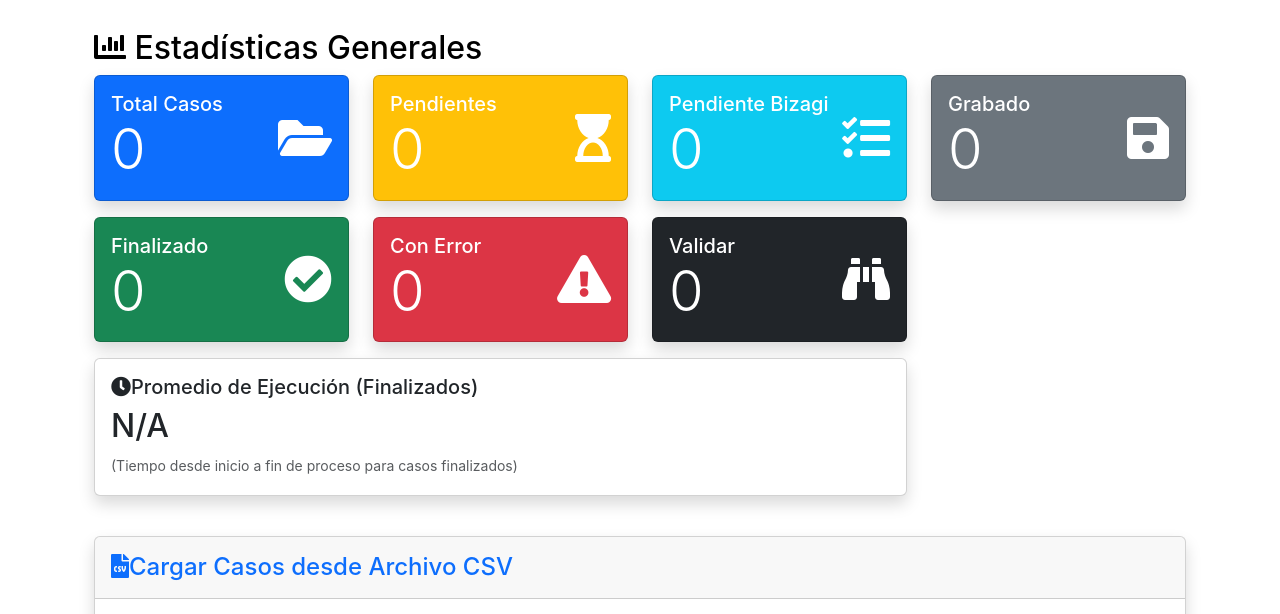
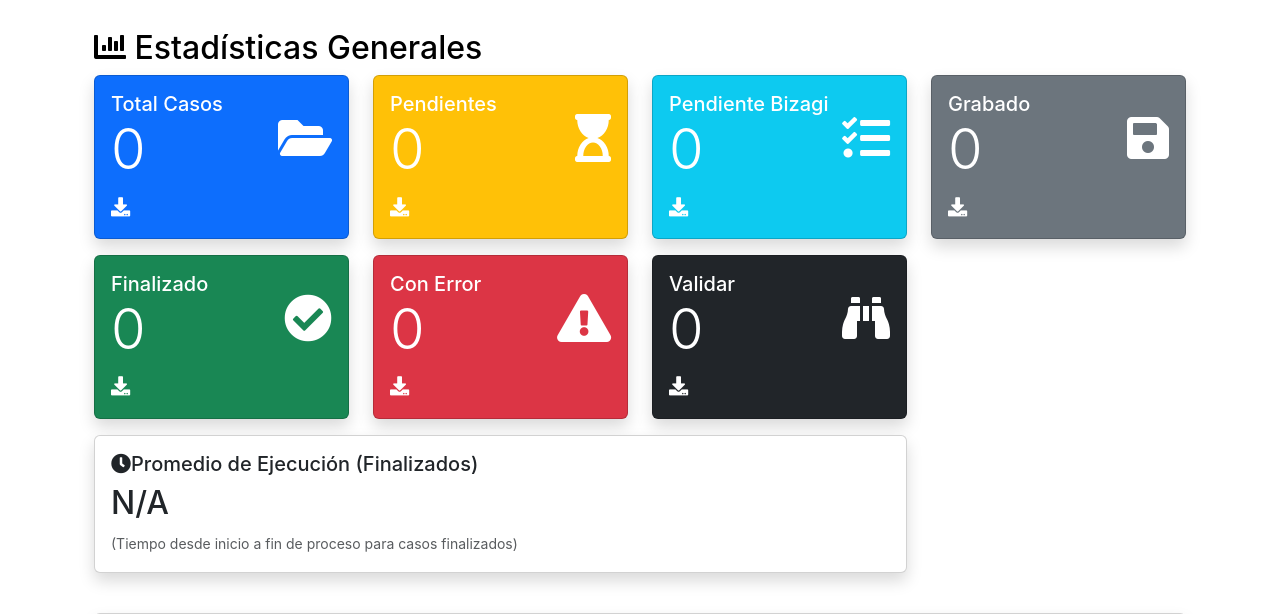
Before and after one commit to jmfernand1/kcique-project, a Django app: page /adagio/ in a window 1280 px wide. Shown: the part 138-752 px from the top of the page. Run offline with Django 4.2, Linux system fonts and the light colour scheme; data that the repository does not hold is empty.

Commit message:
modificacion para descarga archivo

```diff
--- a/adagio/urls.py
+++ b/adagio/urls.py
@@ -18,6 +18,15 @@ urlpatterns = [
     path('casos/<int:pk>/', views.CasoDebitoDetailView.as_view(), name='casopendiente_detail'),
     path('casos/<int:pk>/editar/', views.CasoDebitoUpdateView.as_view(), name='casopendiente_update'),
     path('casos/<int:pk>/eliminar/', views.CasoDebitoDeleteView.as_view(), name='casopendiente_delete'),
+
+    # URLs de descarga CSV
+    path('descargar/todos/', views.descargar_todos_casos, name='descargar_todos_casos'),
+    path('descargar/pendientes/', views.descargar_casos_pendientes, name='descargar_casos_pendientes'),
+    path('descargar/pendiente-bizagi/', views.descargar_casos_pendiente_bizagi, name='descargar_casos_pendiente_bizagi'),
+    path('descargar/grabado/', views.descargar_casos_grabado, name='descargar_casos_grabado'),
+    path('descargar/finalizado/', views.descargar_casos_finalizado, name='descargar_casos_finalizado'),
+    path('descargar/con-error/', views.descargar_casos_con_error, name='descargar_casos_con_error'),
+    path('descargar/validar/', views.descargar_casos_validar, name='descargar_casos_validar'),
 ]
 
 # Añadir las URLs de la API
--- a/adagio/views.py
+++ b/adagio/views.py
@@ -11,8 +11,10 @@ from django.views.generic import ListView, DetailView, CreateView, UpdateView, D
 from rest_framework import viewsets
 from django_filters.rest_framework import DjangoFilterBackend
 from .serializers import CasoDebitoSerializer
-from django.http import HttpResponseRedirect
+from django.http import HttpResponseRedirect, HttpResponse
 from django.utils.translation import gettext_lazy as _
+import csv
+from datetime import datetime
 
 # Reutilizaremos la lógica de carga del script, pero adaptada a una vista
 # Idealmente, esta lógica podría estar en un archivo de 'servicios' o 'utils' de la app.
@@ -227,3 +229,97 @@ class CasoDebitoViewSet(viewsets.ModelViewSet):
     serializer_class = CasoDebitoSerializer
     filter_backends = [DjangoFilterBackend]
     filterset_fields = ['estado', 'cod_caso_bizagi', 'num_prestamo']
+
+
+# Vistas de descarga CSV
+def generar_csv_response(queryset, filename_prefix):
+    """
+    Función auxiliar para generar respuesta CSV desde un queryset de CasoDebito
+    """
+    response = HttpResponse(content_type='text/csv')
+    timestamp = datetime.now().strftime('%Y%m%d_%H%M%S')
+    response['Content-Disposition'] = f'attachment; filename="{filename_prefix}_{timestamp}.csv"'
+
+    writer = csv.writer(response)
+
+    # Escribir encabezados
+    writer.writerow([
+        'ID', 'Código Caso Bizagi', 'Número Préstamo', 'Documentos Solicitados',
+        'Documento Titular', 'Tipo de Cuenta', 'Número Cuenta Débito',
+        'Secuencia Cuenta', 'Código del Banco', 'Código Ciudad', 'Tipo Débito',
+        'Autoriza', 'Fecha Desembolso', 'Estado', 'Fecha Creación',
+        'Fecha Actualización', 'Fecha Inicio Proceso', 'Fecha Fin Proceso',
+        'Proceso Creador', 'Proceso Actualizador', 'Intentos Procesamiento',
+        'Último Error'
+    ])
+
+    # Escribir datos
+    for caso in queryset:
+        writer.writerow([
+            caso.id,
+            caso.cod_caso_bizagi,
+            caso.num_prestamo or '',
+            caso.docsoldv or '',
+            caso.doctitulardv or '',
+            caso.tipo_de_cuenta or '',
+            caso.numcta_debito or '',
+            caso.secuencia_cta or '',
+            caso.codigo_del_banco or '',
+            caso.codigo_ciudad or '',
+            caso.tipo_debito,
+            caso.autoriza or '',
+            caso.fecha_desembolso or '',
+            caso.estado,
+            caso.fecha_creacion.strftime('%Y-%m-%d %H:%M:%S') if caso.fecha_creacion else '',
+            caso.fecha_actualizacion.strftime('%Y-%m-%d %H:%M:%S') if caso.fecha_actualizacion else '',
+            caso.fecha_inicio_proceso.strftime('%Y-%m-%d %H:%M:%S') if caso.fecha_inicio_proceso else '',
+            caso.fecha_fin_proceso.strftime('%Y-%m-%d %H:%M:%S') if caso.fecha_fin_proceso else '',
+            caso.proceso_creador or '',
+            caso.proceso_actualizador or '',
+            caso.intentos_procesamiento,
+            caso.ultimo_error or ''
+        ])
+
+    return response
+
+
+def descargar_todos_casos(request):
+    """Vista para descargar todos los casos"""
+    queryset = CasoDebito.objects.all().order_by('-fecha_creacion')
+    return generar_csv_response(queryset, 'todos_los_casos')
+
+
+def descargar_casos_pendientes(request):
+    """Vista para descargar casos pendientes"""
+    queryset = CasoDebito.objects.filter(estado='PENDIENTE').order_by('-fecha_creacion')
+    return generar_csv_response(queryset, 'casos_pendientes')
+
+
+def descargar_casos_pendiente_bizagi(request):
+    """Vista para descargar casos pendiente bizagi"""
+    queryset = CasoDebito.objects.filter(estado='PENDIENTE BIZAGI').order_by('-fecha_creacion')
+    return generar_csv_response(queryset, 'casos_pendiente_bizagi')
+
+
+def descargar_casos_grabado(request):
+    """Vista para descargar casos grabados"""
+    queryset = CasoDebito.objects.filter(estado='GRABADO').order_by('-fecha_creacion')
+    return generar_csv_response(queryset, 'casos_grabado')
+
+
+def descargar_casos_finalizado(request):
+    """Vista para descargar casos finalizados"""
+    queryset = CasoDebito.objects.filter(estado='FINALIZADO').order_by('-fecha_creacion')
+    return generar_csv_response(queryset, 'casos_finalizado')
+
+
+def descargar_casos_con_error(request):
+    """Vista para descargar casos con error"""
+    queryset = CasoDebito.objects.filter(estado='CON ERROR').order_by('-fecha_creacion')
+    return generar_csv_response(queryset, 'casos_con_error')
+
+
+def descargar_casos_validar(request):
+    """Vista para descargar casos a validar"""
+    queryset = CasoDebito.objects.filter(estado='VALIDAR').order_by('-fecha_creacion')
+    return generar_csv_response(queryset, 'casos_validar')
--- a/templates/adagio/dashboard.html
+++ b/templates/adagio/dashboard.html
@@ -25,6 +25,11 @@
                         </div>
                         <i class="fas fa-folder-open fa-3x"></i>
                     </div>
+                    <div class="text-right mt-2">
+                        <a href="{% url 'adagio:descargar_todos_casos' %}" class="text-white" title="Descargar todos los casos" style="font-size: 1.2rem;">
+                            <i class="fas fa-download"></i>
+                        </a>
+                    </div>
                 </div>
             </div>
         </div>
@@ -37,6 +42,11 @@
                             <p class="card-text display-4">{{ casos_pendientes }}</p>
                         </div>
                         <i class="fas fa-hourglass-start fa-3x"></i>
+                    </div>
+                    <div class="text-right mt-2">
+                        <a href="{% url 'adagio:descargar_casos_pendientes' %}" class="text-white" title="Descargar casos pendientes" style="font-size: 1.2rem;">
+                            <i class="fas fa-download"></i>
+                        </a>
                     </div>
                 </div>
             </div>
@@ -51,6 +61,11 @@
                         </div>
                         <i class="fas fa-tasks fa-3x"></i>
                     </div>
+                    <div class="text-right mt-2">
+                        <a href="{% url 'adagio:descargar_casos_pendiente_bizagi' %}" class="text-white" title="Descargar casos pendiente bizagi" style="font-size: 1.2rem;">
+                            <i class="fas fa-download"></i>
+                        </a>
+                    </div>
                 </div>
             </div>
         </div>
@@ -63,6 +78,11 @@
                             <p class="card-text display-4">{{ casos_grabado }}</p>
                         </div>
                         <i class="fas fa-save fa-3x"></i>
+                    </div>
+                    <div class="text-right mt-2">
+                        <a href="{% url 'adagio:descargar_casos_grabado' %}" class="text-white" title="Descargar casos grabados" style="font-size: 1.2rem;">
+                            <i class="fas fa-download"></i>
+                        </a>
                     </div>
                 </div>
             </div>
@@ -77,6 +97,11 @@
                         </div>
                         <i class="fas fa-check-circle fa-3x"></i>
                     </div>
+                    <div class="text-right mt-2">
+                        <a href="{% url 'adagio:descargar_casos_finalizado' %}" class="text-white" title="Descargar casos finalizados" style="font-size: 1.2rem;">
+                            <i class="fas fa-download"></i>
+                        </a>
+                    </div>
                 </div>
             </div>
         </div>
@@ -90,6 +115,11 @@
                         </div>
                         <i class="fas fa-exclamation-triangle fa-3x"></i>
                     </div>
+                    <div class="text-right mt-2">
+                        <a href="{% url 'adagio:descargar_casos_con_error' %}" class="text-white" title="Descargar casos con error" style="font-size: 1.2rem;">
+                            <i class="fas fa-download"></i>
+                        </a>
+                    </div>
                 </div>
             </div>
         </div>
@@ -102,6 +132,11 @@
                             <p class="card-text display-4">{{ casos_validar_db }}</p>
                         </div>
                         <i class="fas fa-binoculars fa-3x"></i>
+                    </div>
+                    <div class="text-right mt-2">
+                        <a href="{% url 'adagio:descargar_casos_validar' %}" class="text-white" title="Descargar casos a validar" style="font-size: 1.2rem;">
+                            <i class="fas fa-download"></i>
+                        </a>
                     </div>
                 </div>
             </div>
```
